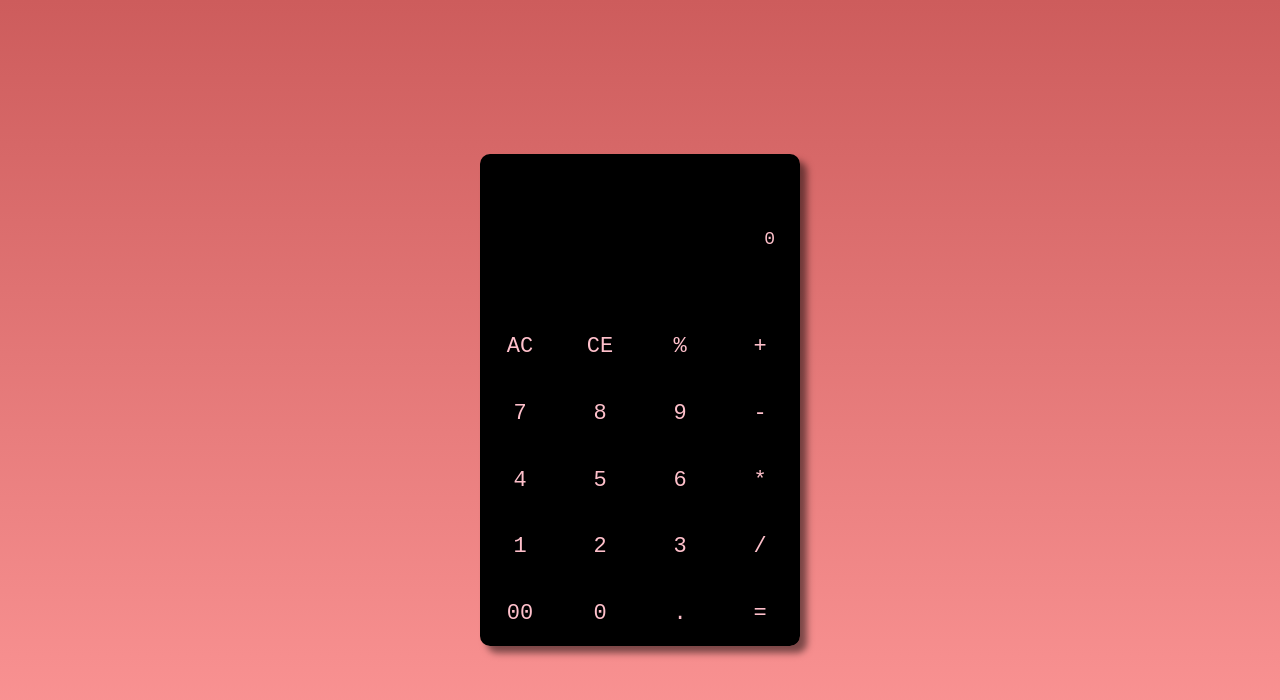
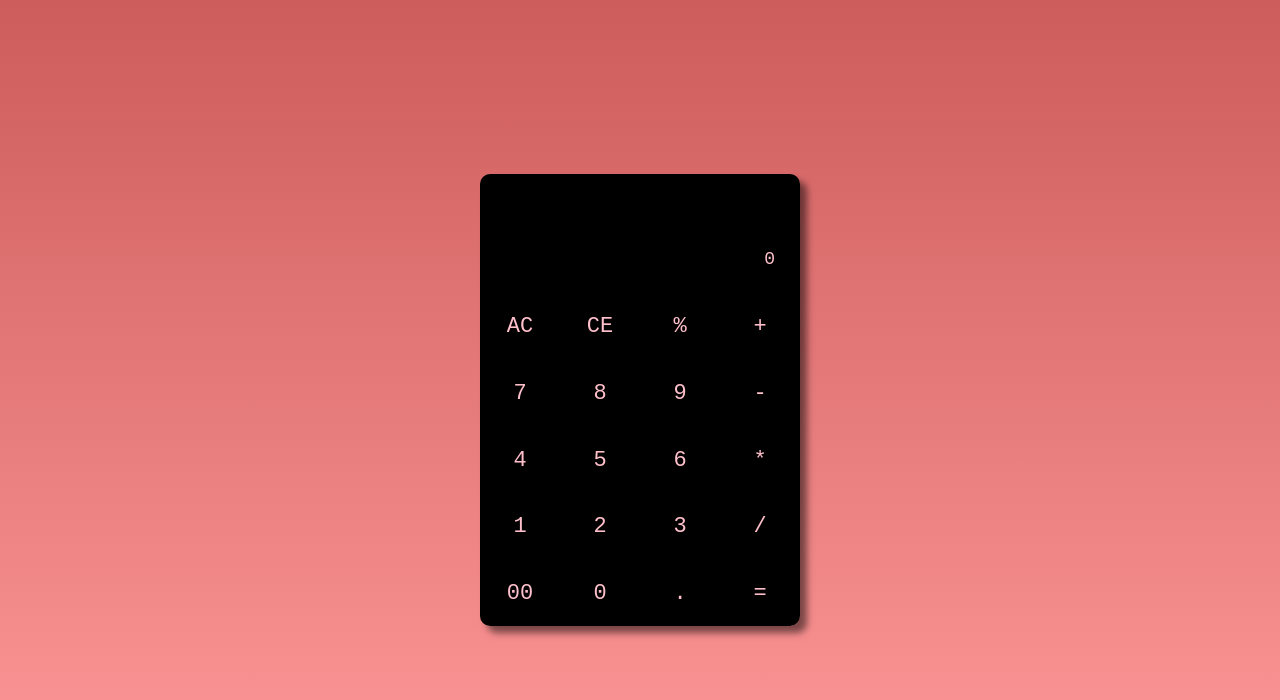
Before and after one commit to adftrni/A104, a plain HTML site: page index.html in a window 1280 px wide. Drawn offline with Linux system fonts and the light colour scheme.

Commit message:
Update style.css

```diff
--- a/style.css
+++ b/style.css
@@ -14,7 +14,7 @@ body{
 }
 
 .calculator{
-    margin: 15px;
+    margin: 30px;
     max-width: 1170px;
     width: 25%;
     border-radius: 10px;
@@ -24,7 +24,6 @@ body{
 
 .display{
     width: 100%;
-    height: 20vh;
     background: black;
     color: pink;
 }
@@ -48,7 +47,6 @@ button:hover{
     color: black;
     background-color: pink;
 }
-
 
 .output{
     font-size: 28px;
```
